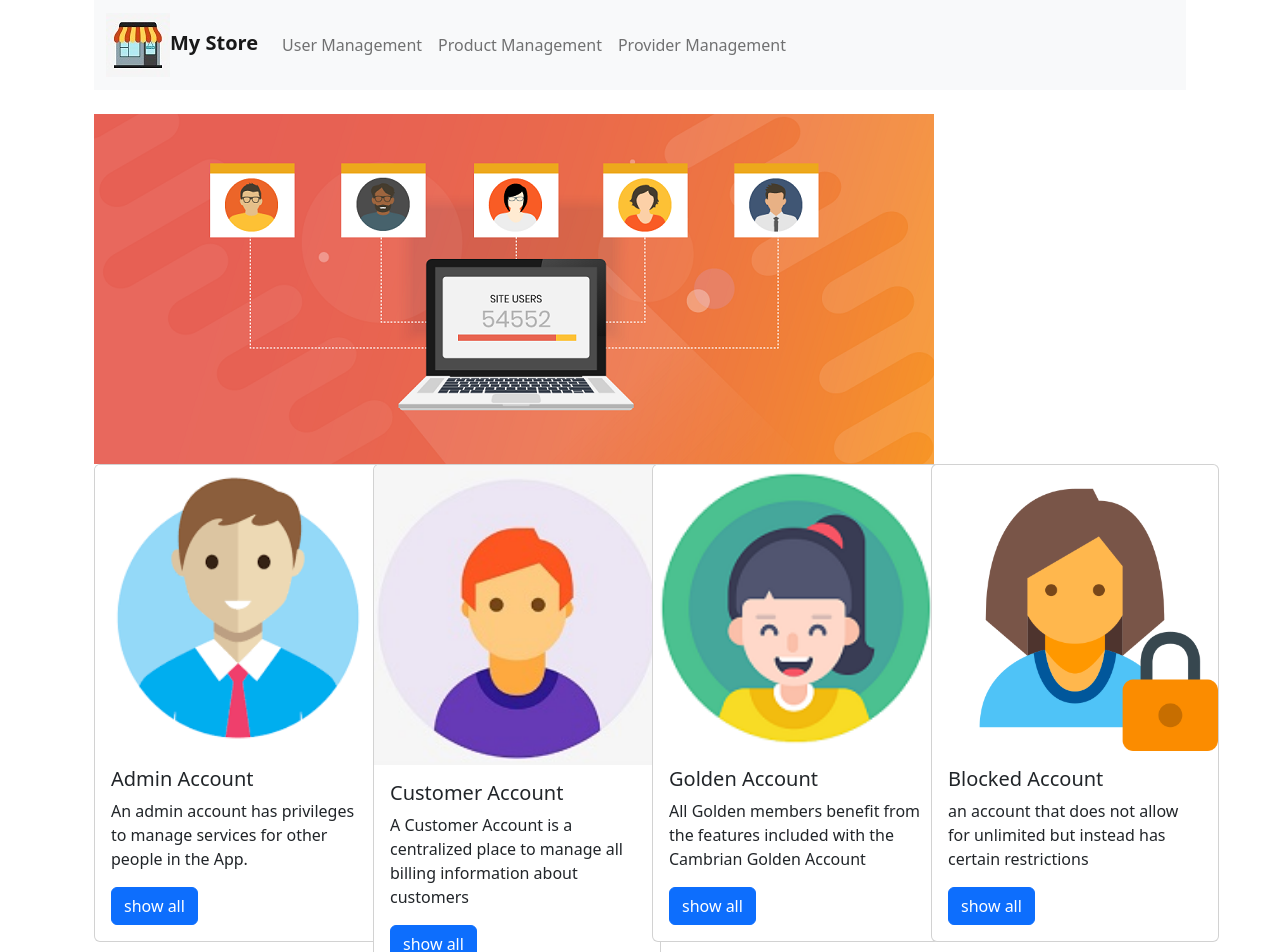
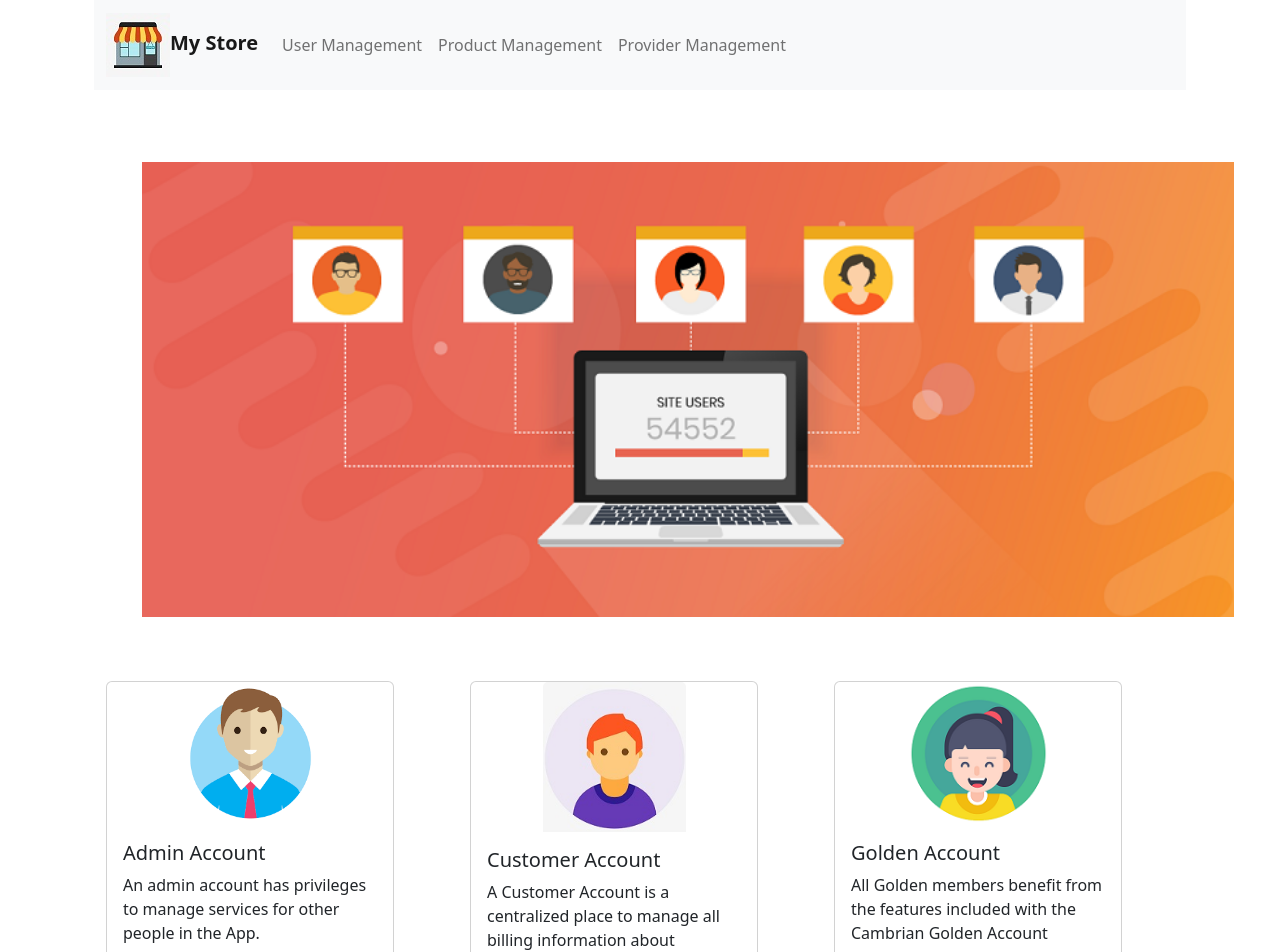
Before and after one commit to LindaOuer/angular13, an Angular app: page / in a window 1280 px wide. Shown: the top 952 px of the page. Built offline with nearby package versions, Linux system fonts and the light colour scheme.

Commit message:
style modifications

```diff
--- a/src/app/app.component.html
+++ b/src/app/app.component.html
@@ -52,15 +52,16 @@
         <br />
         <!---end navbar--->
         <!---start slide--->
-        <img src="../assets/images/slide.png" />
+        <img src="../assets/images/slide.png" class="img-fluid w-100 m-5" />
         <!---end slide--->
         <!---start usersList section--->
+        <div class="container">
           <div class="row">
-          <div class="col-md-3">
+            <div class="col-lg-4 my-3">
               <div class="card" style="width: 18rem">
                 <img
                   src="../assets/images/admin.png"
-                class="card-img-top"
+                  class="card-img-top img-fluid w-50 align-self-center"
                   alt="..."
                 />
                 <div class="card-body">
@@ -73,11 +74,11 @@
                 </div>
               </div>
             </div>
-          <div class="col-md-3">
+            <div class="col-lg-4 my-3">
               <div class="card" style="width: 18rem">
                 <img
                   src="../assets/images/customer.png"
-                class="card-img-top"
+                  class="card-img-top img-fluid w-50 align-self-center"
                   alt="..."
                 />
                 <div class="card-body">
@@ -90,28 +91,28 @@
                 </div>
               </div>
             </div>
-          <div class="col-md-3">
+            <div class="col-lg-4 my-3">
               <div class="card" style="width: 18rem">
                 <img
                   src="../assets/images/golden.png"
-                class="card-img-top"
+                  class="card-img-top img-fluid w-50 align-self-center"
                   alt="..."
                 />
                 <div class="card-body">
                   <h5 class="card-title">Golden Account</h5>
                   <p class="card-text">
-                  All Golden members benefit from the features included with the
-                  Cambrian Golden Account
+                    All Golden members benefit from the features included with
+                    the Cambrian Golden Account
                   </p>
                   <a href="#" class="btn btn-primary">show all</a>
                 </div>
               </div>
             </div>
-          <div class="col-md-3">
+            <div class="col-lg-4 my-3">
               <div class="card" style="width: 18rem">
                 <img
                   src="../assets/images/blocked.png"
-                class="card-img-top img-fluid"
+                  class="card-img-top img-fluid w-50 align-self-center"
                   alt="..."
                 />
                 <div class="card-body">
@@ -121,6 +122,7 @@
                     certain restrictions
                   </p>
                   <a href="#" class="btn btn-primary">show all</a>
+                </div>
               </div>
             </div>
           </div>
```
Lines whose indentation alone changed are shown as unchanged.
